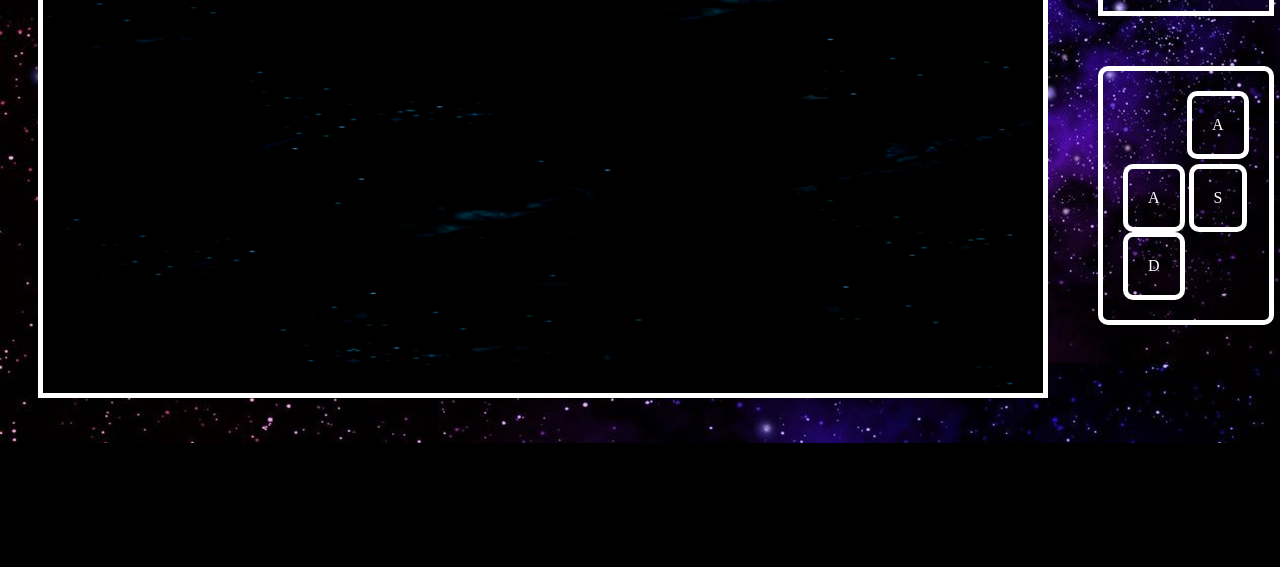
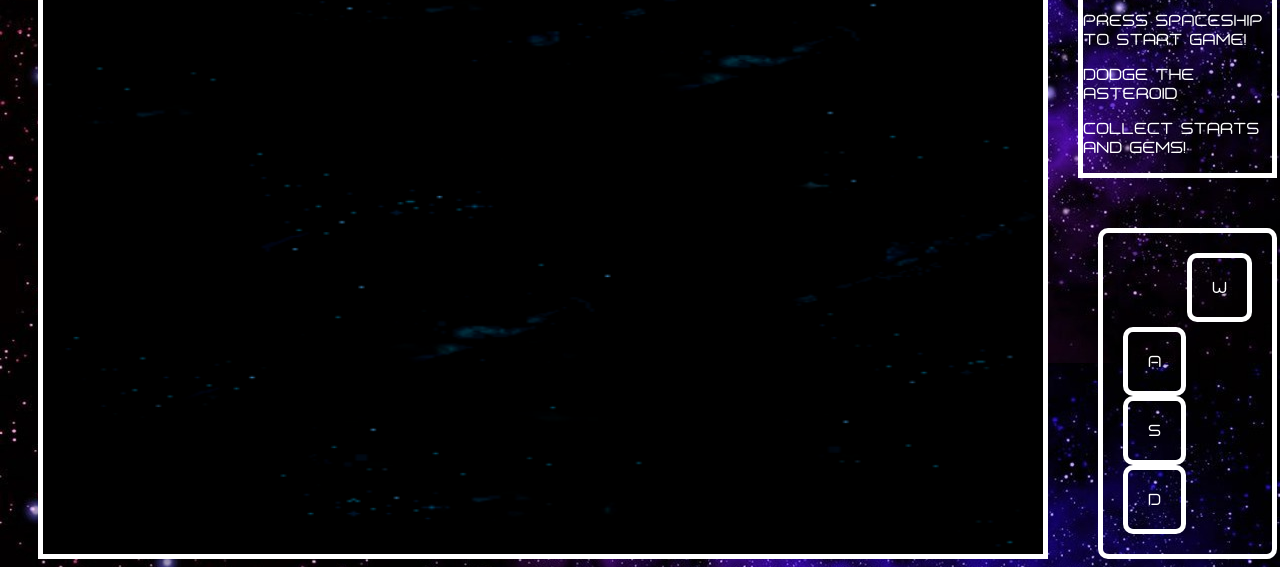
Before and after one commit to gustavvopenna/Iron-Spaceship, a plain HTML site: page index.html in a window 1280 px wide. Shown: the part 357-924 px from the top of the page. Before the commit the page ends 800 px from the top, so only its background shows below. Drawn offline with Linux system fonts and the light colour scheme.

Commit message:
Add some styles to game instructions

```diff
--- a/index.html
+++ b/index.html
@@ -24,10 +24,13 @@
 
         <div id="how-to-play" class="box">
           <h2>How to play</h2>
+          <p>Press SPACESHIP to start game!</p>
+          <p>Dodge the asteroid</p>
+          <p>Collect starts and gems!</p>
         </div>
 
         <div class="parent keys-info">
-          <div class="key keyup">A</div>
+          <div class="key keyup">W</div>
           <div>
             <div class="key">A</div>
             <div class="key">S</div>
--- a/main.js
+++ b/main.js
@@ -305,7 +305,7 @@ function update() {
     }
   }
 
-  if(keys[20]) {
+  if(keys[9]) {
     if(frames%5 === 0) {
       spaceship2.audioBullet.play()
       return generateBullets(spaceship2.x + spaceship2.width - 33, spaceship2.y - 20)
--- a/style.css
+++ b/style.css
@@ -8,7 +8,9 @@
 }
 
 body {
-  background-image: url("media/background-purple.jpeg")
+  background-image: url("media/background-purple.jpeg");
+  font-family: "Voyager";
+  color: white;
 }
 
 #wrapper {
@@ -53,7 +55,7 @@ h2 {
 
 .box {
   border: 5px solid white;
-  margin-left: 50px;
+  margin-left: 30px;
 }
 
 .first-box {
@@ -89,3 +91,7 @@ body {
   margin-top: 50px;
   margin-left: 50px;
 }
+
+#how-to-play p{
+
+}
```
